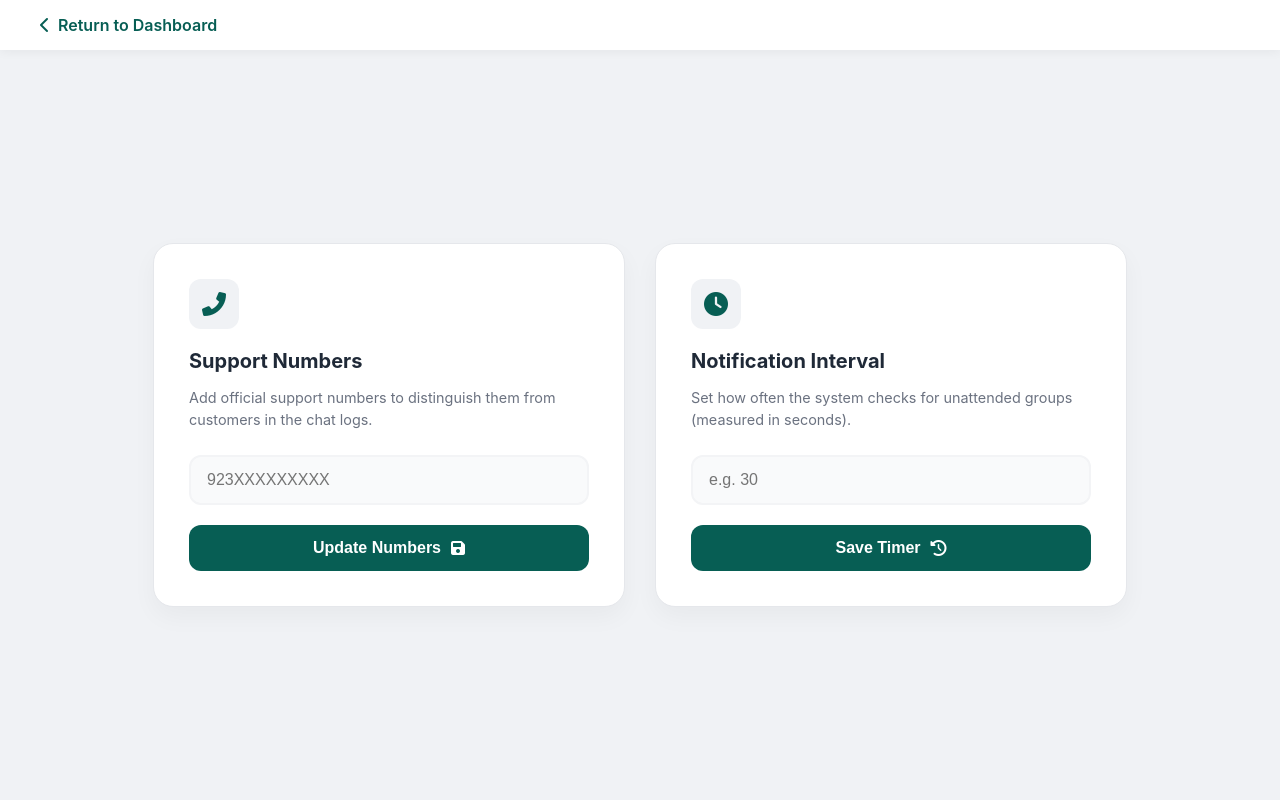
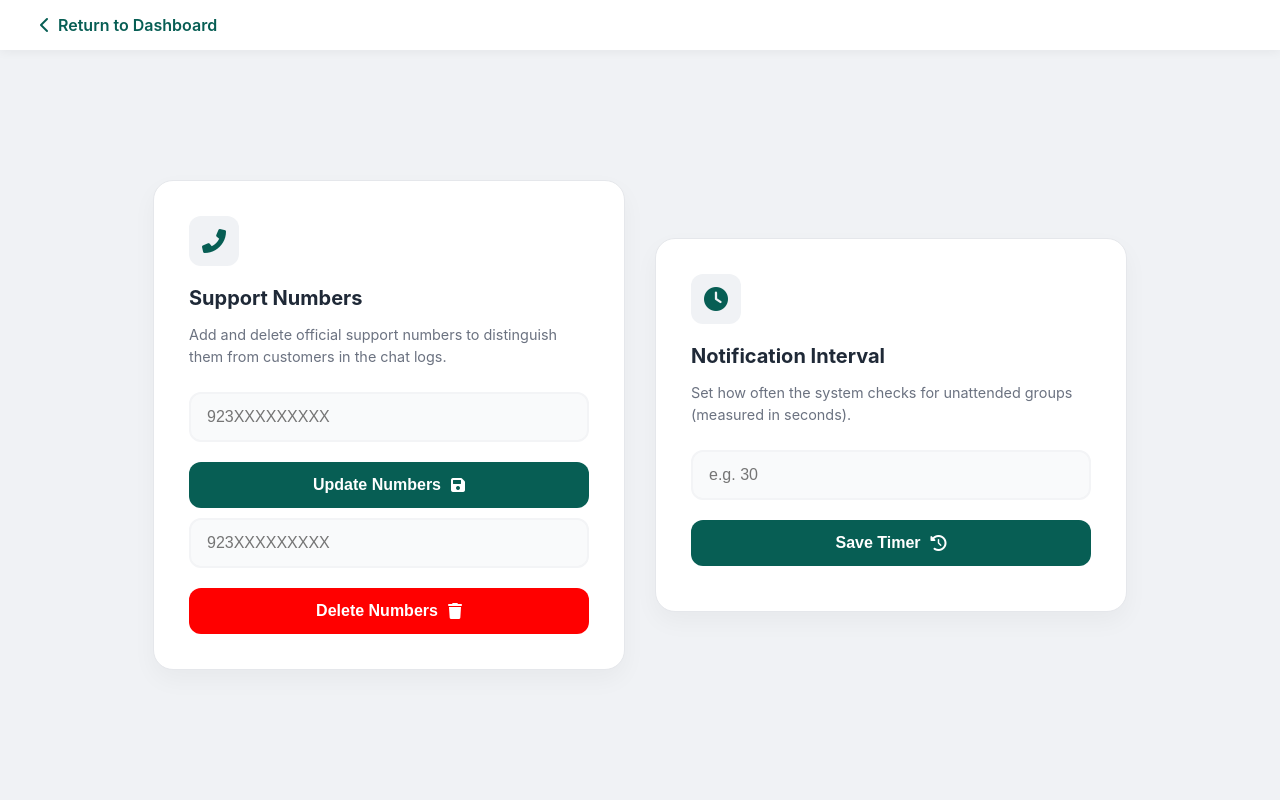
Before and after one commit to MirOsamaAli03/OAS-CUSTOMER-SUPPORT-BOT, a Node server app: page /configure in a window 1280 px wide. Run offline with Node 20, Linux system fonts and the light colour scheme; some libraries are stand-ins or nearby versions.

Commit message:
Added delete funtionality Alhumdulillah

```diff
--- a/redis_ver.js
+++ b/redis_ver.js
@@ -557,6 +557,7 @@ async function startWhatsApp() {
 
 import fsp from 'fs/promises';   // rename to 'fsp'
 import { group, timeStamp } from 'console';
+import { Items } from 'openai/resources/conversations.mjs';
 
 async function readLastMessage() {
     try {
@@ -749,6 +750,26 @@ app.post('/set-numbers', async (req, res) => {
     res.json({ success: true });
 });
 
+app.post('/del-numbers', async (req, res) => {
+    const { del_number } = req.body;
+
+    let num = del_number
+    if (!notify_nums.includes(num)) {
+        res.json({ success: false })
+
+
+    }
+   else{
+    notify_nums = notify_nums.filter(item => item != num)
+
+    console.log(notify_nums)
+
+    res.json({ success: true });
+
+   }
+});
+
+
 
 
 
--- a/views/configure.ejs
+++ b/views/configure.ejs
@@ -217,6 +217,7 @@
 
 <!DOCTYPE html>
 <html lang="en">
+
 <head>
     <meta charset="UTF-8">
     <meta name="viewport" content="width=device-width, initial-scale=1.0">
@@ -230,6 +231,7 @@
             --bg: #f0f2f5;
             --text-dark: #1f2937;
             --text-light: #6b7280;
+            --warning: red
         }
 
         body {
@@ -250,7 +252,7 @@
             padding: 15px 40px;
             display: flex;
             align-items: center;
-            box-shadow: 0 2px 10px rgba(0,0,0,0.05);
+            box-shadow: 0 2px 10px rgba(0, 0, 0, 0.05);
             z-index: 1000;
         }
 
@@ -264,7 +266,9 @@
             transition: color 0.2s;
         }
 
-        .header a:hover { color: var(--accent); }
+        .header a:hover {
+            color: var(--accent);
+        }
 
         /* Main Layout */
         .main-container {
@@ -274,14 +278,15 @@
             align-items: center;
             padding: 40px 20px;
             gap: 30px;
-            flex-wrap: wrap; /* Responsive for mobile */
+            flex-wrap: wrap;
+            /* Responsive for mobile */
         }
 
         .settings-card {
             background: #ffffff;
             padding: 35px;
             border-radius: 20px;
-            box-shadow: 0 10px 25px rgba(0,0,0,0.04);
+            box-shadow: 0 10px 25px rgba(0, 0, 0, 0.04);
             width: 100%;
             max-width: 400px;
             border: 1px solid #e5e7eb;
@@ -359,6 +364,7 @@
             align-items: center;
             justify-content: center;
             gap: 10px;
+            margin-bottom: 10px;
         }
 
         .btn-submit:hover {
@@ -366,11 +372,45 @@
             box-shadow: 0 4px 12px rgba(18, 140, 126, 0.2);
         }
 
-        .btn-submit:active { transform: scale(0.98); }
+        .btn-submit:active {
+            transform: scale(0.98);
+        }
+
+        .btn-submit-d {
+            width: 100%;
+            padding: 14px;
+            background: var(--warning);
+            color: white;
+            border: none;
+            border-radius: 12px;
+            font-size: 1rem;
+            font-weight: 600;
+            cursor: pointer;
+            transition: all 0.3s ease;
+            display: flex;
+            align-items: center;
+            justify-content: center;
+            gap: 10px;
+        }
+
+        .btn-submit-d:hover {
+            background: var(--primary-light);
+            box-shadow: 0 4px 12px rgba(18, 140, 126, 0.2);
+        }
+
+        .btn-submit-d:active {
+            transform: scale(0.98);
+        }
 
         @media (max-width: 768px) {
-            .main-container { flex-direction: column; align-items: stretch; }
-            .settings-card { max-width: 100%; }
+            .main-container {
+                flex-direction: column;
+                align-items: stretch;
+            }
+
+            .settings-card {
+                max-width: 100%;
+            }
         }
     </style>
 </head>
@@ -391,15 +431,25 @@
                 <i class="fas fa-phone-alt"></i>
             </div>
             <h3>Support Numbers</h3>
-            <p>Add official support numbers to distinguish them from customers in the chat logs.</p>
+            <p>Add and delete official support numbers to distinguish them from customers in the chat logs.</p>
 
             <div class="input-group">
-                <input type="text" id="number_input" placeholder="923XXXXXXXXX"
-                       pattern="^92[0-9]{10}$" maxlength="12" inputmode="numeric" required>
+                <input type="text" id="number_input" placeholder="923XXXXXXXXX" pattern="^92[0-9]{10}$" maxlength="12"
+                    inputmode="numeric" required>
             </div>
+
 
             <button class="btn-submit" onclick="sendData()">
                 Update Numbers <i class="fas fa-save"></i>
+            </button>
+
+            <div class="input-group">
+                <input type="text" id="delete_input" placeholder="923XXXXXXXXX" pattern="^92[0-9]{10}$" maxlength="12"
+                    inputmode="numeric" required>
+            </div>
+
+            <button class="btn-submit-d" onclick="delData()">
+                Delete Numbers <i class="fas fa-trash"></i>
             </button>
         </div>
 
@@ -440,7 +490,34 @@
             if (data.success) {
                 Swal.fire('Success', 'Support number added!', 'success').then(() => location.reload());
             }
+
         }
+
+        async function delData() {
+            const input = document.getElementById('delete_input');
+            if (!input.checkValidity()) {
+                input.reportValidity();
+                return;
+            }
+
+            const res = await fetch(`/del-numbers`, {
+                method: 'POST',
+                headers: { 'Content-Type': 'application/json' },
+                body: JSON.stringify({ del_number: input.value })
+            });
+
+            const data = await res.json();
+            if (data.success) {
+                Swal.fire('Success', 'Support number deleted!', 'success').then(() => location.reload());
+            }
+            else {
+
+                Swal.fire('Error', 'Support number not found!', 'error');
+
+            }
+
+        }
+
 
         async function sendNewTime() {
             const input = document.getElementById('timer_input');
@@ -462,4 +539,5 @@
         }
     </script>
 </body>
+
 </html>
```
